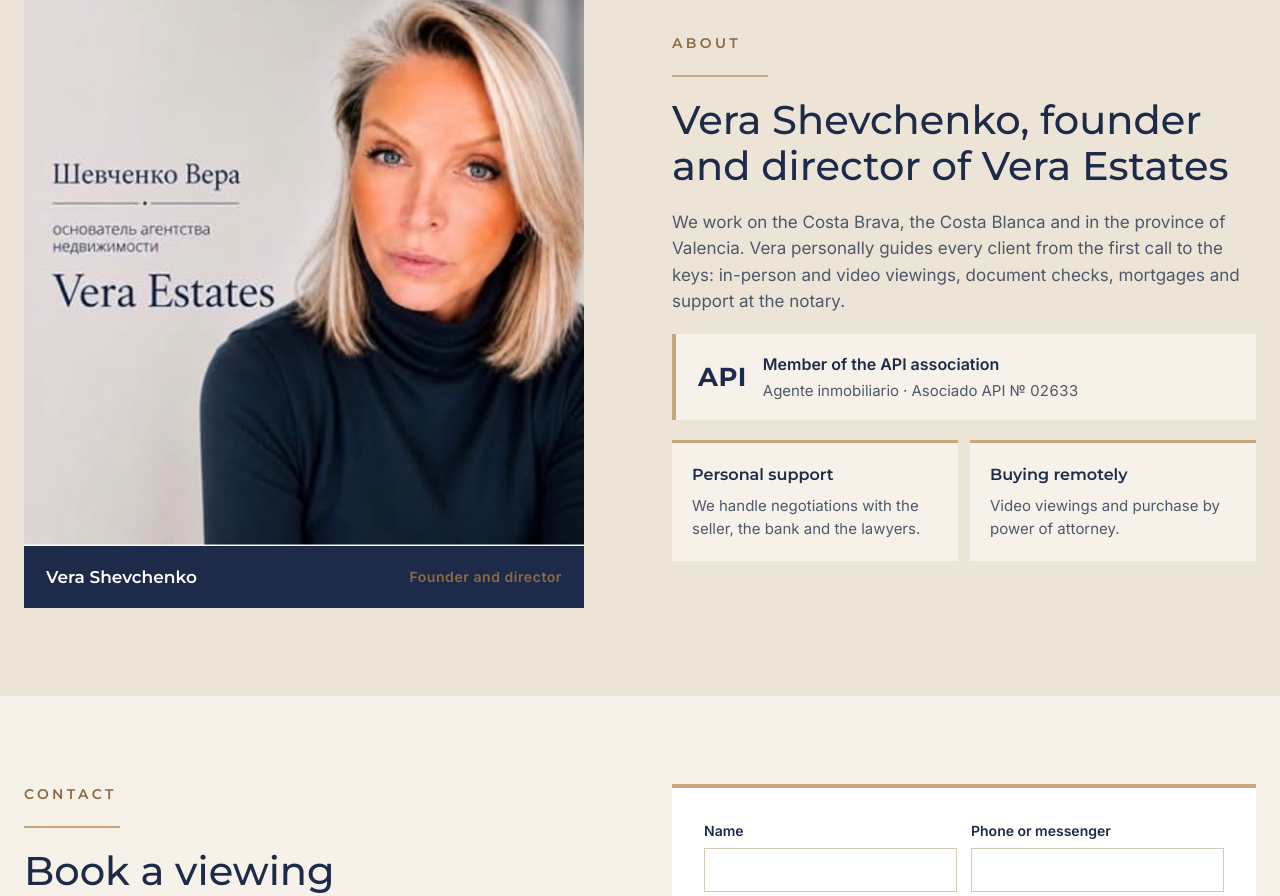
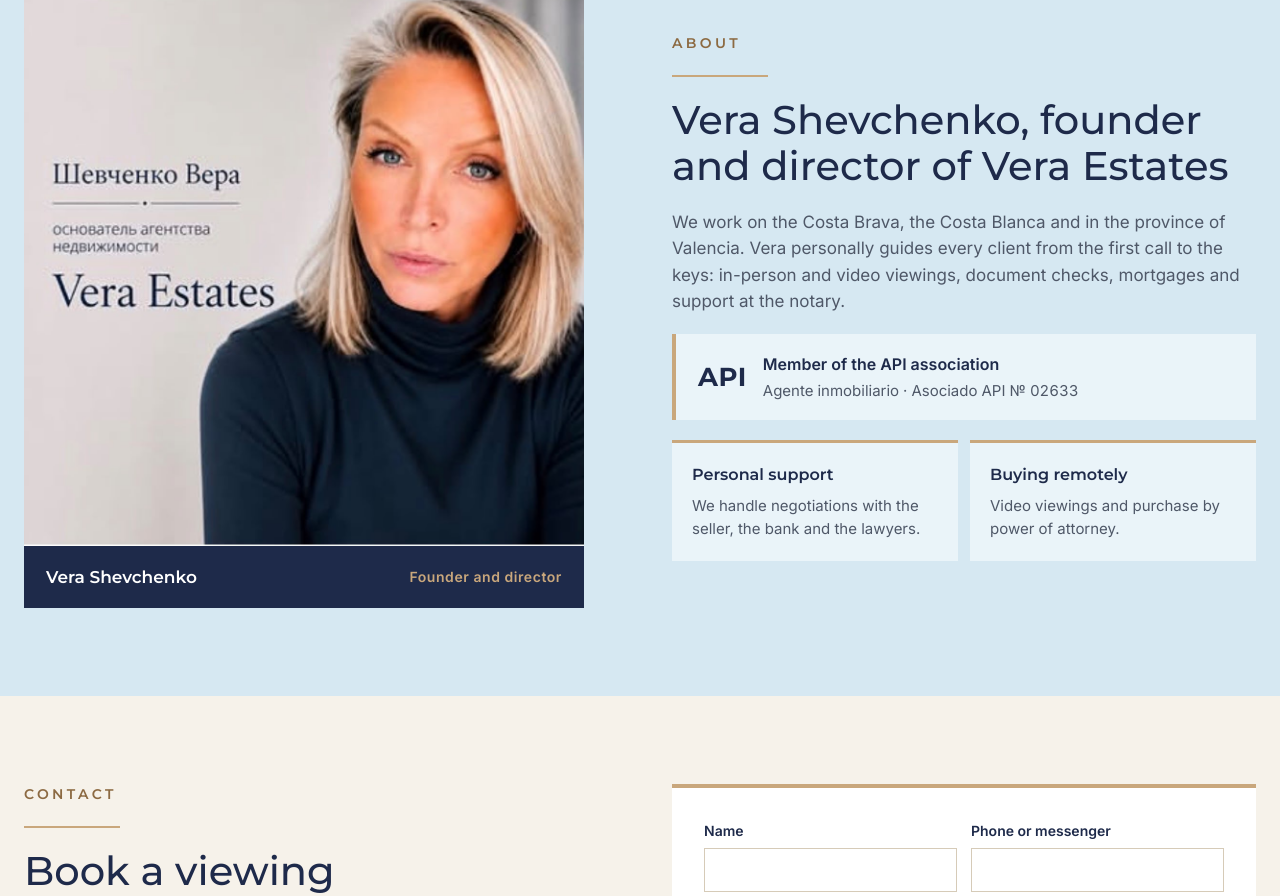
Before and after one commit to veraestates1717-oss/Vera-Estates, a plain HTML site: page en/index.html in a window 1280 px wide. Shown: the part 6367-7263 px from the top of the page. Drawn offline with Linux system fonts and the light colour scheme.

Commit message:
Раздел «О нас» на голубом фоне
Co-Authored-By: Claude Opus 5.5 <noreply@anthropic.com>
Claude-Session: https://claude.ai/code/session_01NH6otBtZsTQbdQW2gqNToV

```diff
--- a/en/index.html
+++ b/en/index.html
@@ -340,13 +340,13 @@ img{max-width:100%}
 </section>
 
 <!-- About -->
-<section id="about" style="background: #ECE4D6">
+<section id="about" style="background: #D6E8F2">
 <div style="max-width: 1240px; margin: 0 auto; padding: 88px 24px; display: grid; grid-template-columns: repeat(auto-fit, minmax(min(100%, 420px), 1fr)); gap: 40px 64px; align-items: center">
 <figure style="margin: 0; display: flex; flex-direction: column; gap: 0; max-width: 560px; width: 100%">
 <img src="../images/vera-shevchenko.jpg" alt="Vera Shevchenko, founder and director of Vera Estates" style="width: 100%; aspect-ratio: 1 / 1; object-fit: cover; display: block">
 <figcaption style="padding: 18px 22px; background: #1E2A4A; color: #FFFFFF; display: flex; flex-wrap: wrap; justify-content: space-between; align-items: center; gap: 8px 16px">
 <span style="font-family: Montserrat, Arial, sans-serif; font-weight: 600; font-size: 17px">Vera Shevchenko</span>
-<span style="font-size: 14px; color: #8C6A42; font-weight: 600; letter-spacing: 0.04em">Founder and director</span>
+<span style="font-size: 14px; color: #C9A77C; font-weight: 600; letter-spacing: 0.04em">Founder and director</span>
 </figcaption>
 </figure>
 <div style="display: flex; flex-direction: column; gap: 20px">
@@ -354,7 +354,7 @@ img{max-width:100%}
 <div style="width: 96px; border-top: 2px solid #C9A77C"></div>
 <h2 style="margin: 0; font-family: Montserrat, Arial, sans-serif; font-weight: 500; font-size: clamp(28px, 3.4vw, 40px); line-height: 1.15">Vera Shevchenko, founder and director of Vera Estates</h2>
 <p style="margin: 0; color: #4F5868; font-size: 17px; max-width: 34em">We work on the Costa Brava, the Costa Blanca and in the province of Valencia. Vera personally guides every client from the first call to the keys: in-person and video viewings, document checks, mortgages and support at the notary.</p>
-<div style="display: flex; align-items: center; gap: 16px; padding: 18px 22px; background: #F6F2EA; border-left: 4px solid #C9A77C; max-width: 34em">
+<div style="display: flex; align-items: center; gap: 16px; padding: 18px 22px; background: #EAF4F9; border-left: 4px solid #C9A77C; max-width: 34em">
 <span style="font-family: Montserrat, Arial, sans-serif; font-weight: 700; font-size: 26px; color: #1E2A4A; letter-spacing: 0.02em">API</span>
 <span style="display: flex; flex-direction: column; gap: 2px">
 <strong style="font-size: 16px">Member of the API association</strong>
@@ -362,11 +362,11 @@ img{max-width:100%}
 </span>
 </div>
 <div style="display: grid; grid-template-columns: repeat(auto-fit, minmax(min(100%, 200px), 1fr)); gap: 12px">
-<div style="display: flex; flex-direction: column; gap: 6px; padding: 20px; background: #F6F2EA; border-top: 3px solid #C9A77C">
+<div style="display: flex; flex-direction: column; gap: 6px; padding: 20px; background: #EAF4F9; border-top: 3px solid #C9A77C">
 <strong style="font-family: Montserrat, Arial, sans-serif; font-size: 16px; font-weight: 600">Personal support</strong>
 <span style="color: #4F5868; font-size: 15px">We handle negotiations with the seller, the bank and the lawyers.</span>
 </div>
-<div style="display: flex; flex-direction: column; gap: 6px; padding: 20px; background: #F6F2EA; border-top: 3px solid #C9A77C">
+<div style="display: flex; flex-direction: column; gap: 6px; padding: 20px; background: #EAF4F9; border-top: 3px solid #C9A77C">
 <strong style="font-family: Montserrat, Arial, sans-serif; font-size: 16px; font-weight: 600">Buying remotely</strong>
 <span style="color: #4F5868; font-size: 15px">Video viewings and purchase by power of attorney.</span>
 </div>
```
Also changed, not shown: es/index.html (+5 -5 lines), index.html (+5 -5 lines).
